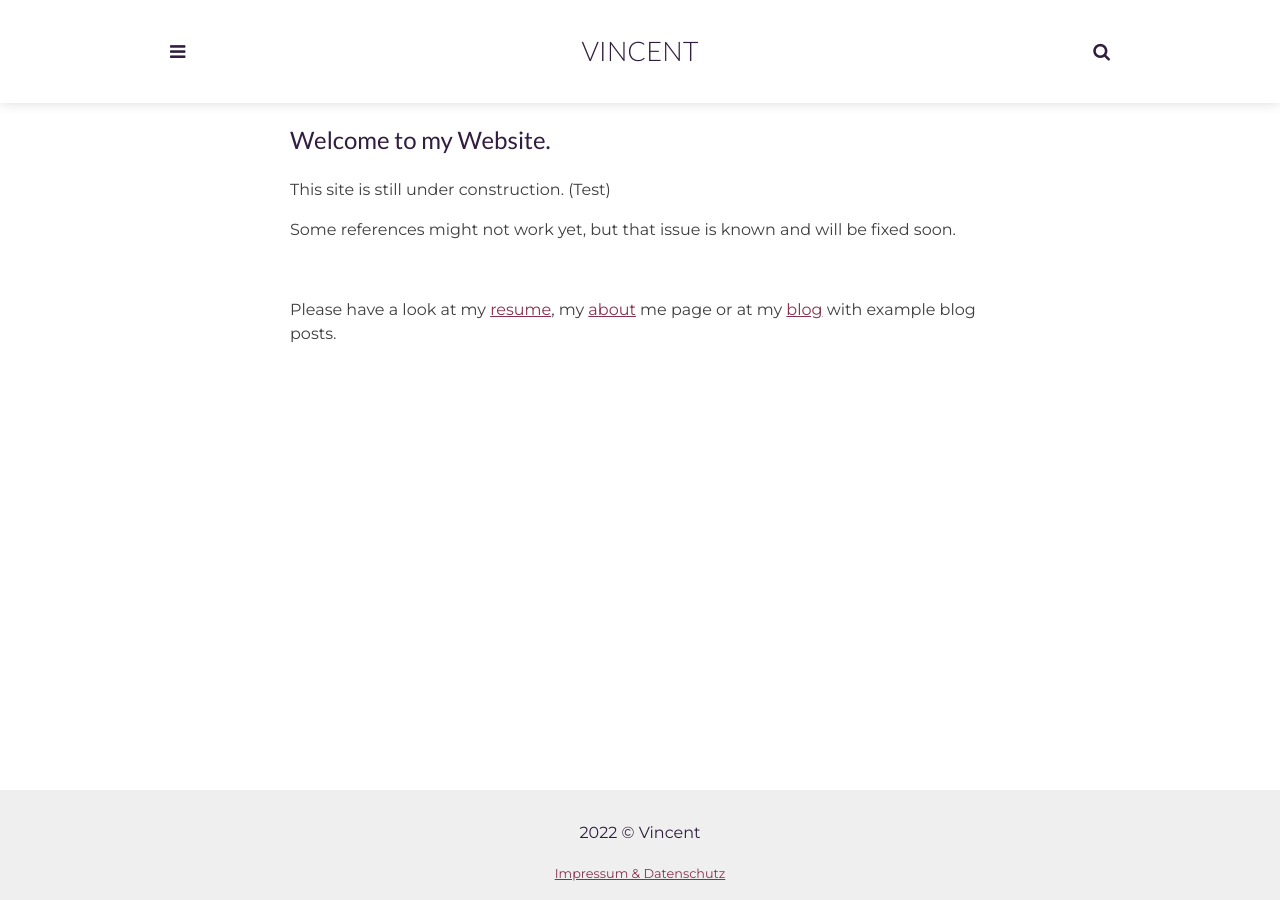
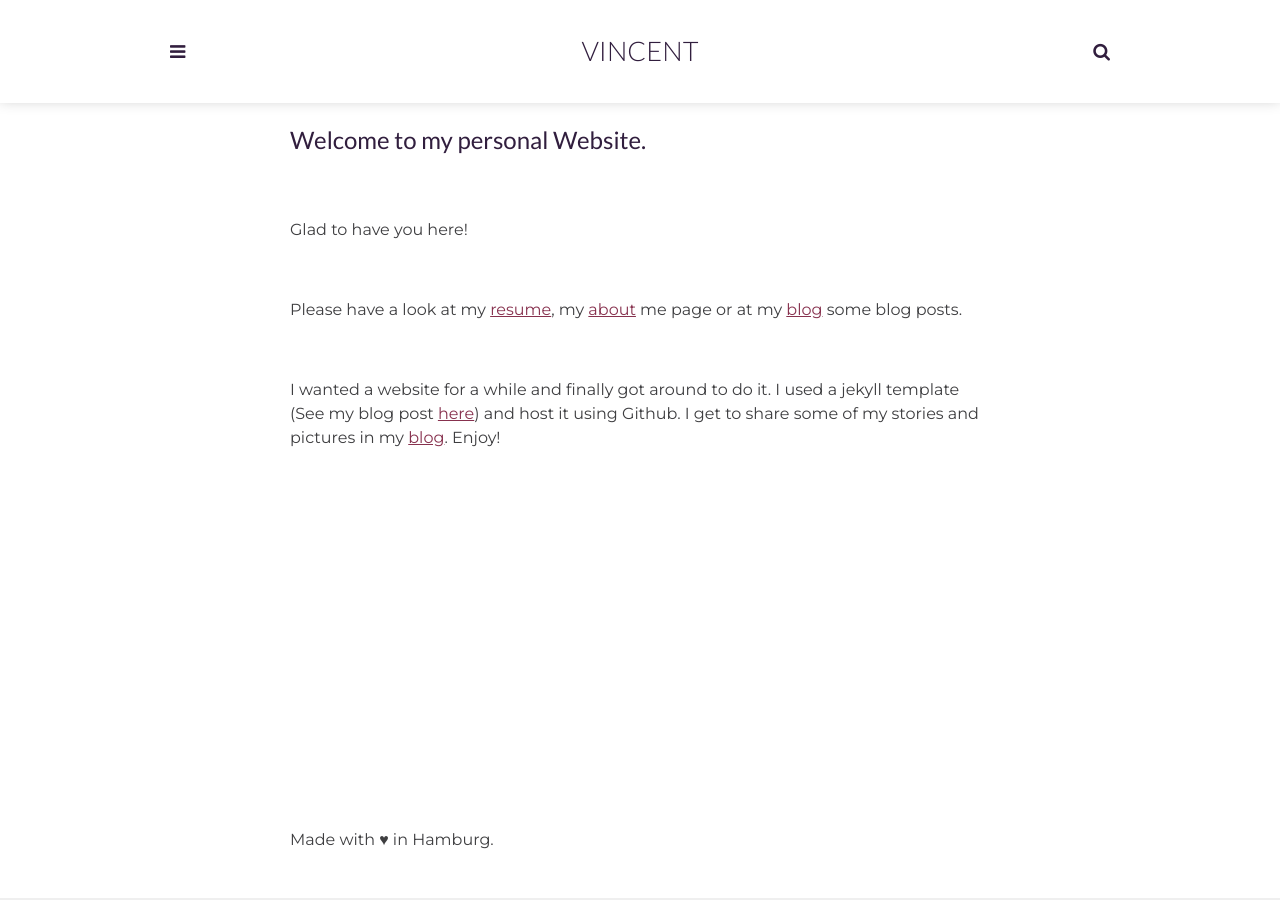
Before and after one commit to vinvapp/vinvapp..github.io, a Jekyll site: the page built from _pages/start.html, in a window 1280 px wide. Built offline with Jekyll 4.4.1, drawn with Linux system fonts in a browser that asks for light colours.

Commit message:
Start page update

```diff
--- a/_pages/start.html
+++ b/_pages/start.html
@@ -5,15 +5,27 @@ permalink: /
 redirect_from:
   - /start
 ---
+
+<style>
+  .bottom-three {
+     margin-top: 10cm;
+  }
+</style>
+
 <div class="small-wrapper">
     <section>
-      <h2>Welcome to my Website.</h2>
-      <p>This site is still under construction. (Test)</p>
-      <p> Some references might not work yet, but that issue is known and will be
-        fixed soon.</p>
+      <h2>Welcome to my personal Website.</h2>
+      <p><br></p>
+      <p>Glad to have you here!</p>
       <p><br></p>
       <p>Please have a look at my <a href="{% link _pages/cv.html %}">resume</a>, my <a href="{% link _pages/about.html %}">about</a> me page or
-        at my <a href="{% link blog/index.html %}">blog</a>  with example blog posts.</p>
+        at my <a href="{% link blog/index.html %}">blog</a> some blog posts.</p>
+      <p><br></p>
+      <p>I wanted a website for a while and finally got around to do it. I used a jekyll template (See my blog post <a href="{% link _posts/2021-12-24-welcome-to-jekyll.md %}">here</a>) and host it using Github. I get to share some of my stories and pictures in my <a href="{% link blog/index.html %}">blog</a>. Enjoy! </p>
+      <p class="bottom-three">
+        Made with ♥ in Hamburg.
+      </p>
+    </section>
 
-    </section>
+
 </div> <!-- End Small Wrapper -->
```
Also changed, not shown: _posts/2021-12-24-welcome-to-jekyll.md (renamed from _posts/2021-12-24-welcome-to-jekyll.markdown).
